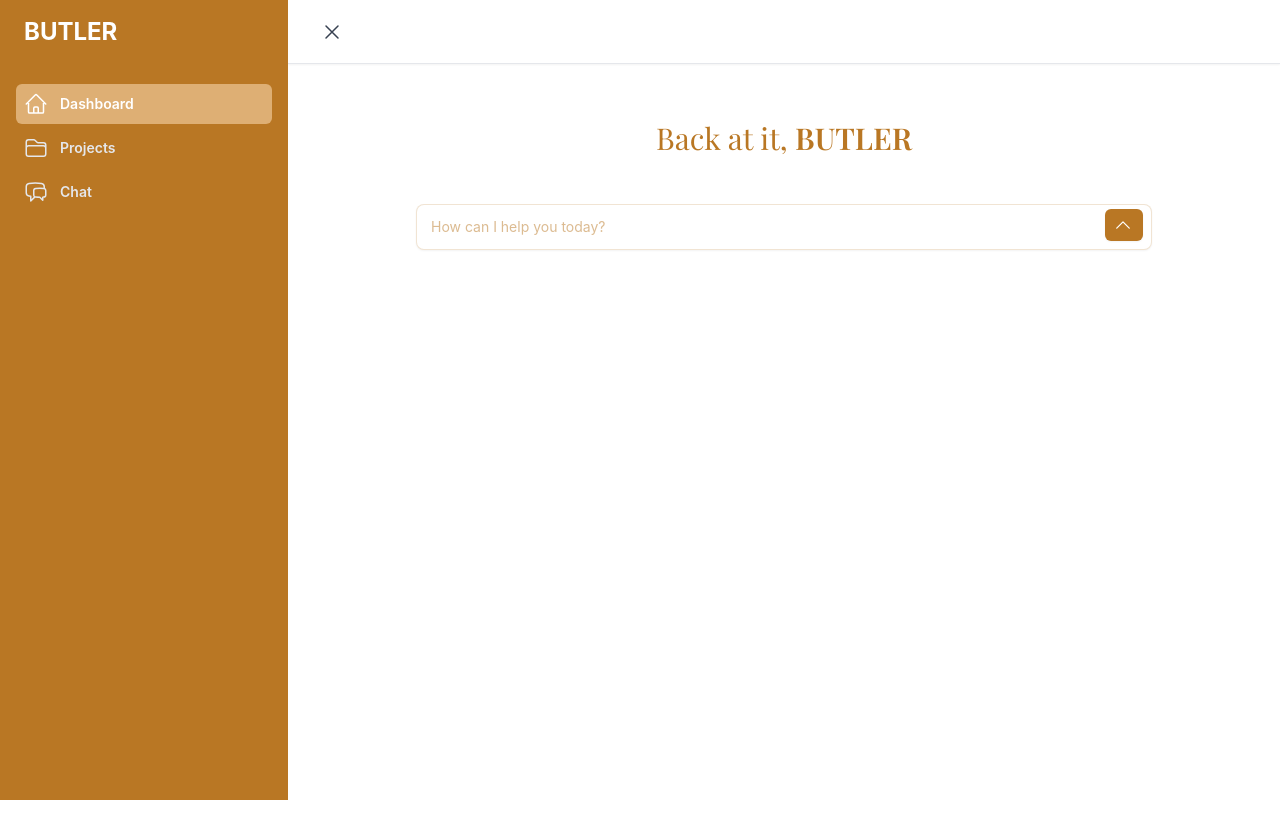
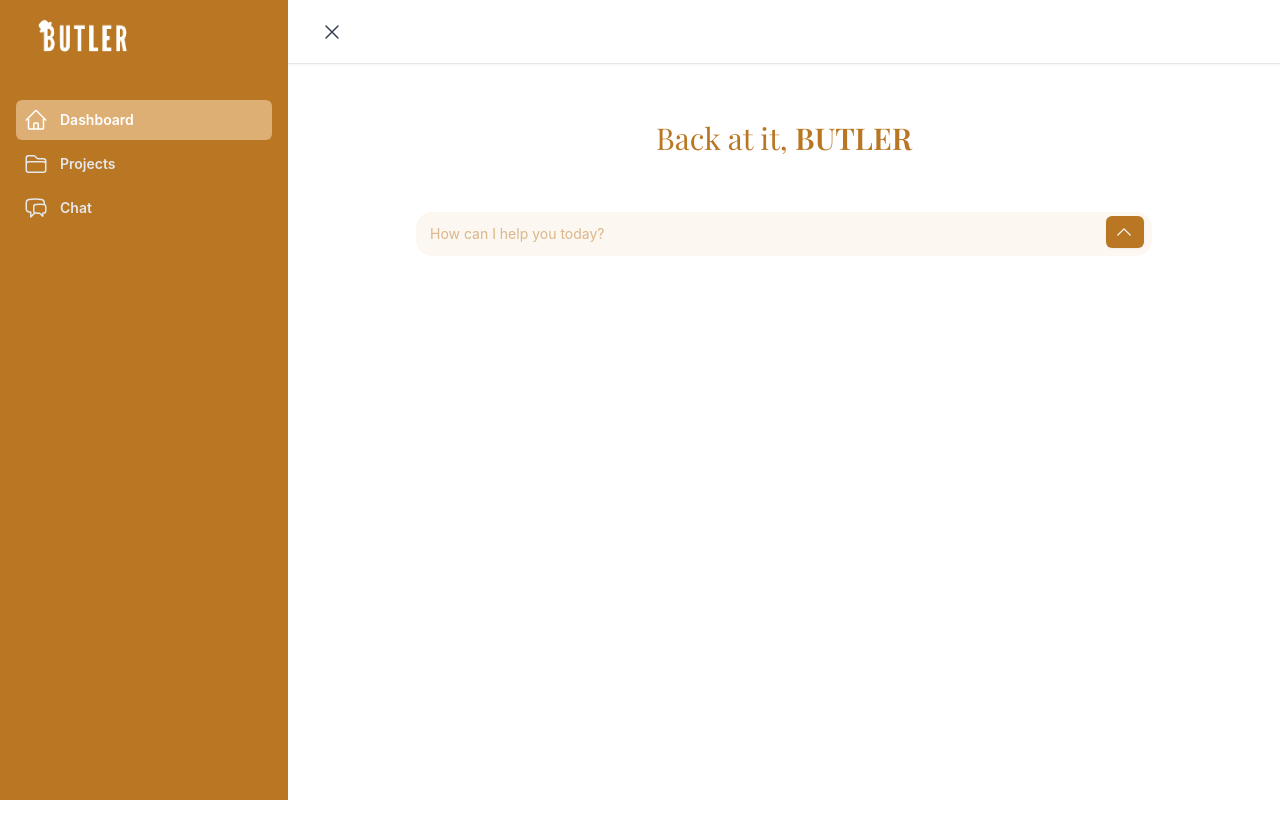
Before and after one commit to Ege-Cakar/BUTLER, a React (Vite) app: page / in a window 1280 px wide. Shown: the top 838 px of the page. Built offline with nearby package versions, Linux system fonts and the light colour scheme; the HTML template or start-up script is replaced by a standard one.

Commit message:
UI improvements: Updated logo and input styling
- Added new BUTLER logo and made it larger
- Removed text from sidebar header
- Improved chat input styling with rounded corners
- Added subtle focus effects with color transitions

```diff
--- a/index.html
+++ b/index.html
@@ -2,7 +2,7 @@
 <html lang="en">
   <head>
     <meta charset="UTF-8" />
-    <link rel="icon" type="image/svg+xml" href="/butler.svg" />
+    <link rel="icon" type="image/png" href="/butler.png" />
     <meta name="viewport" content="width=device-width, initial-scale=1.0" />
     <title>BUTLER - Your Personal Assistant</title>
     <link href="https://fonts.googleapis.com/css2?family=Playfair+Display:wght@400;600&display=swap" rel="stylesheet">
--- a/src/components/ChatInput.tsx
+++ b/src/components/ChatInput.tsx
@@ -10,7 +10,7 @@ interface ChatInputProps {
 
 export default function ChatInput({ value, onChange, onSubmit, placeholder = 'How can I help you today?' }: ChatInputProps): React.ReactElement {
   return (
-    <div className="relative rounded-lg border border-butler-primary/20 shadow-sm bg-white">
+    <div className="relative mt-2 flex-grow">
       <textarea
         rows={1}
         value={value}
@@ -21,7 +21,7 @@ export default function ChatInput({ value, onChange, onSubmit, placeholder = 'Ho
             onSubmit()
           }
         }}
-        className="block w-full resize-none border-0 bg-transparent py-2.5 px-3.5 text-butler-dark placeholder:text-butler-primary/50 focus:ring-0 sm:text-sm sm:leading-6"
+        className="block w-full resize-none rounded-2xl border-0 bg-butler-accent/10 py-2.5 px-3.5 text-butler-dark placeholder:text-butler-primary/50 focus:bg-butler-accent/20 focus:ring-1 focus:ring-butler-accent/30 focus:outline-none transition-colors duration-200 ease-in-out sm:text-sm sm:leading-6"
         placeholder={placeholder}
       />
       <div className="absolute right-2 bottom-2">
--- a/src/components/Layout.tsx
+++ b/src/components/Layout.tsx
@@ -49,8 +49,8 @@ export default function Layout({ children }: { children: React.ReactNode }) {
               >
                 <Dialog.Panel className="relative mr-16 flex w-full max-w-xs flex-1">
                   <div className="flex grow flex-col gap-y-5 overflow-y-auto bg-butler-primary px-6 pb-4">
-                    <div className="flex h-16 shrink-0 items-center">
-                      <h1 className="text-2xl font-bold text-white">BUTLER</h1>
+                    <div className="flex h-20 shrink-0 items-center pl-2">
+                      <img src="/butler.png" alt="BUTLER" className="h-16 w-auto brightness-0 invert" />
                     </div>
                     <nav className="flex flex-1 flex-col">
                       <ul role="list" className="flex flex-1 flex-col gap-y-7">
@@ -87,8 +87,8 @@ export default function Layout({ children }: { children: React.ReactNode }) {
         {/* Static sidebar for desktop */}
         <div className={`fixed inset-y-0 z-50 transition-transform duration-300 ${sidebarVisible ? 'translate-x-0' : '-translate-x-full'} hidden lg:flex lg:w-72 lg:flex-col`}>
           <div className="flex grow flex-col gap-y-5 overflow-y-auto bg-butler-primary px-6 pb-4">
-            <div className="flex h-16 shrink-0 items-center">
-              <h1 className="text-2xl font-bold text-white">BUTLER</h1>
+            <div className="flex h-20 shrink-0 items-center pl-2">
+              <img src="/butler.png" alt="BUTLER" className="h-16 w-auto brightness-0 invert" />
             </div>
             <nav className="flex flex-1 flex-col">
               <ul role="list" className="flex flex-1 flex-col gap-y-7">
```
Also changed, not shown: public/butler.png (added).
